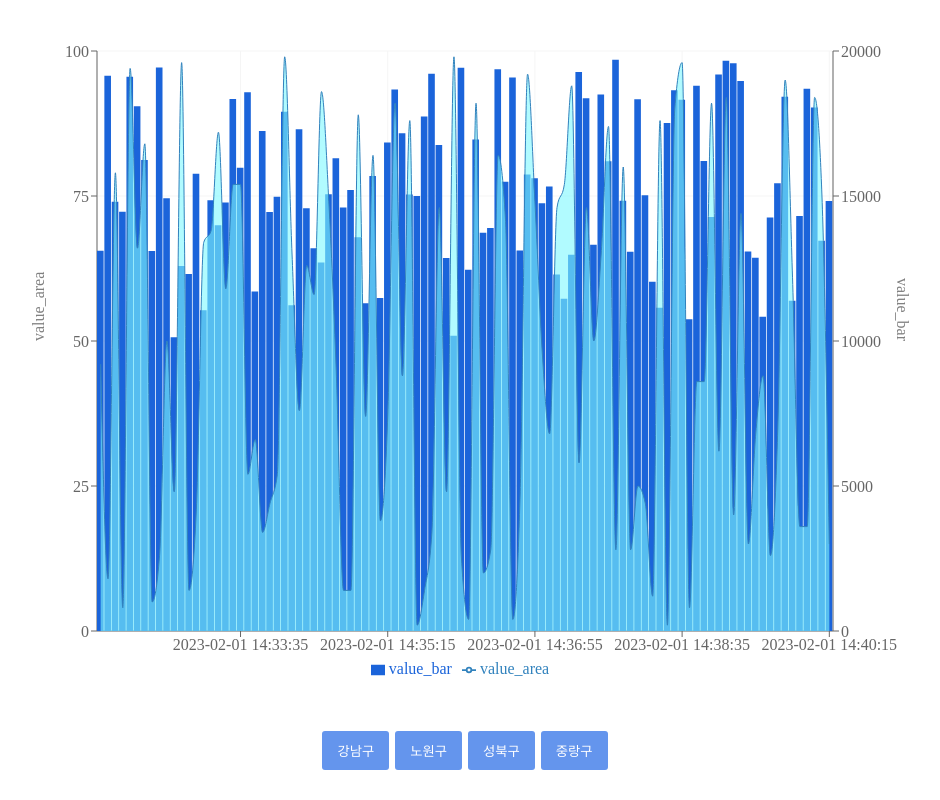
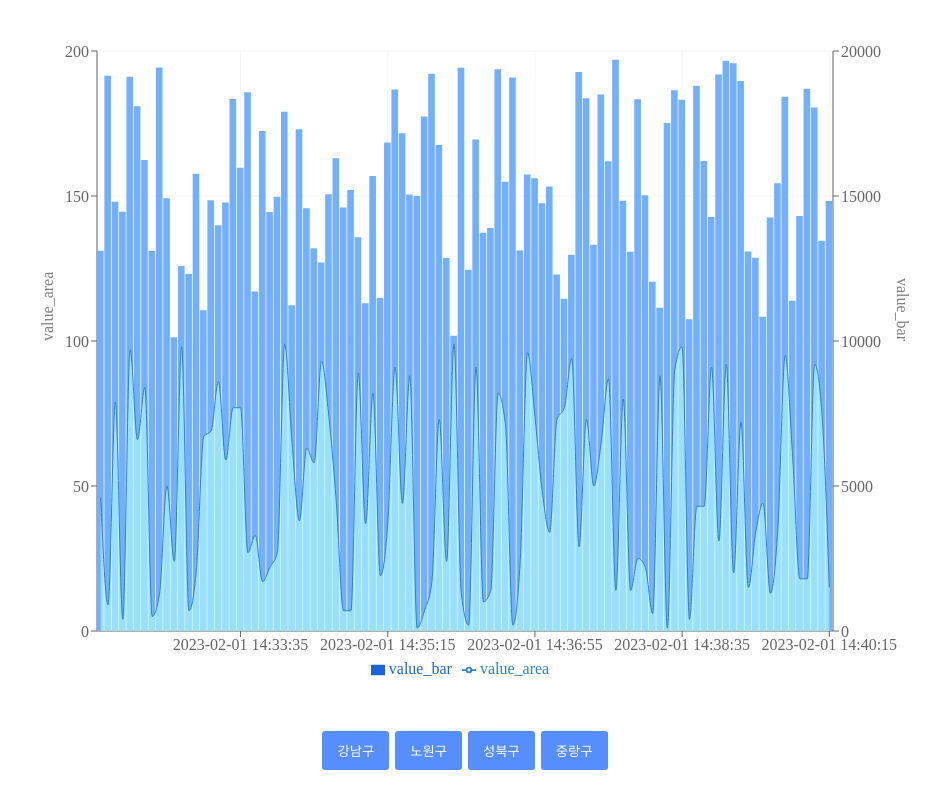
Before and after one commit to taegeun1111/time-chart, a React (Create React App) app: page / in a window 1280 px wide. Shown: the whole page, without its empty margins (175-1115 px from the left). Built offline with nearby package versions, Linux system fonts and the light colour scheme; a web font is replaced by a local one.

Commit message:
feat: area Toggle 값 Chart로 받아서 Cell 스타일 적용

```diff
--- a/src/components/Chart/Chart.tsx
+++ b/src/components/Chart/Chart.tsx
@@ -14,7 +14,10 @@ import {
 } from 'recharts';
 import CustomTooltip from './CustomTooltip';
 
-const Chart = () => {
+interface Props {
+    selectedLocation: string;
+}
+const Chart = ({selectedLocation}: Props) => {
     const {chartData} = useChartData();
 
     return (
@@ -38,8 +41,9 @@ const Chart = () => {
                             value: 'value_area',
                             angle: -90,
                             position: 'insideLeft',
-                            offset: 1,
+                            offset: 10,
                         }}
+                        domain={[0, 200]}
                     />
                     <YAxis
                         yAxisId='right'
@@ -62,10 +66,13 @@ const Chart = () => {
                     <Legend height={50} />
                     <Bar dataKey='value_bar' barSize={15} fill='#1B64DA' yAxisId='right'>
                         {chartData.map((data, index) => (
-                            <Cell key={index} fill={'#1B64DA'} />
+                            <Cell
+                                key={index}
+                                fill={data.id === selectedLocation ? '#0d45ab' : '#72b0ff'}
+                            />
                         ))}
                     </Bar>
-                    <Area type='monotone' dataKey='value_area' yAxisId='left' fill='#7EF9FF' />
+                    <Area type='monotone' dataKey='value_area' yAxisId='left' fill='#b6fffe' />
                 </ComposedChart>
             </ResponsiveContainer>
         </>
--- a/src/components/Chart/LocationBtn.tsx
+++ b/src/components/Chart/LocationBtn.tsx
@@ -31,7 +31,7 @@ export default LocationBtn;
 const StyledLocationBtn = styled.button`
     padding: 10px 15px;
     margin: 0 3px;
-    background-color: cornflowerblue;
+    background-color: #568dff;
     border: none;
     color: white;
     border-radius: 3px;
--- a/src/pages/Home/Home.tsx
+++ b/src/pages/Home/Home.tsx
@@ -10,7 +10,7 @@ const Home = () => {
 
     return (
         <>
-            <Chart />
+            <Chart selectedLocation={selectedLocation} />
 
             <StyledBtnWrapper>
                 {chartUniqueLocation.map(id => (
```
